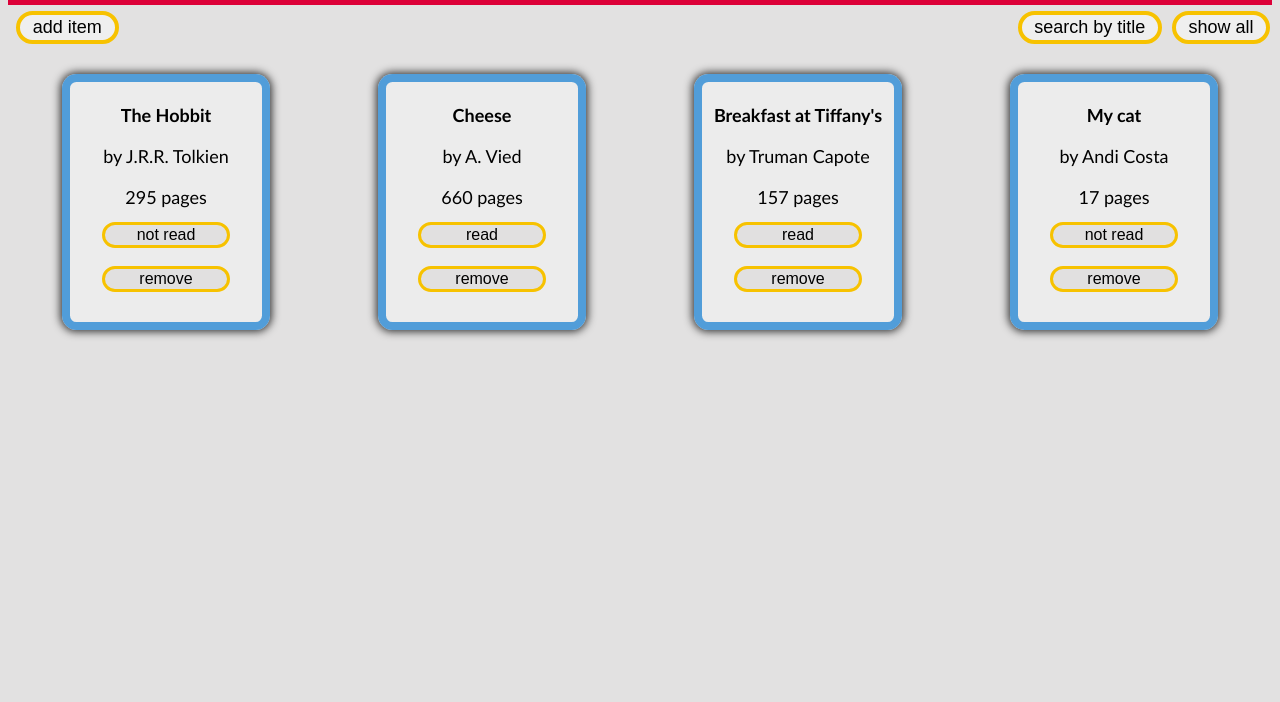
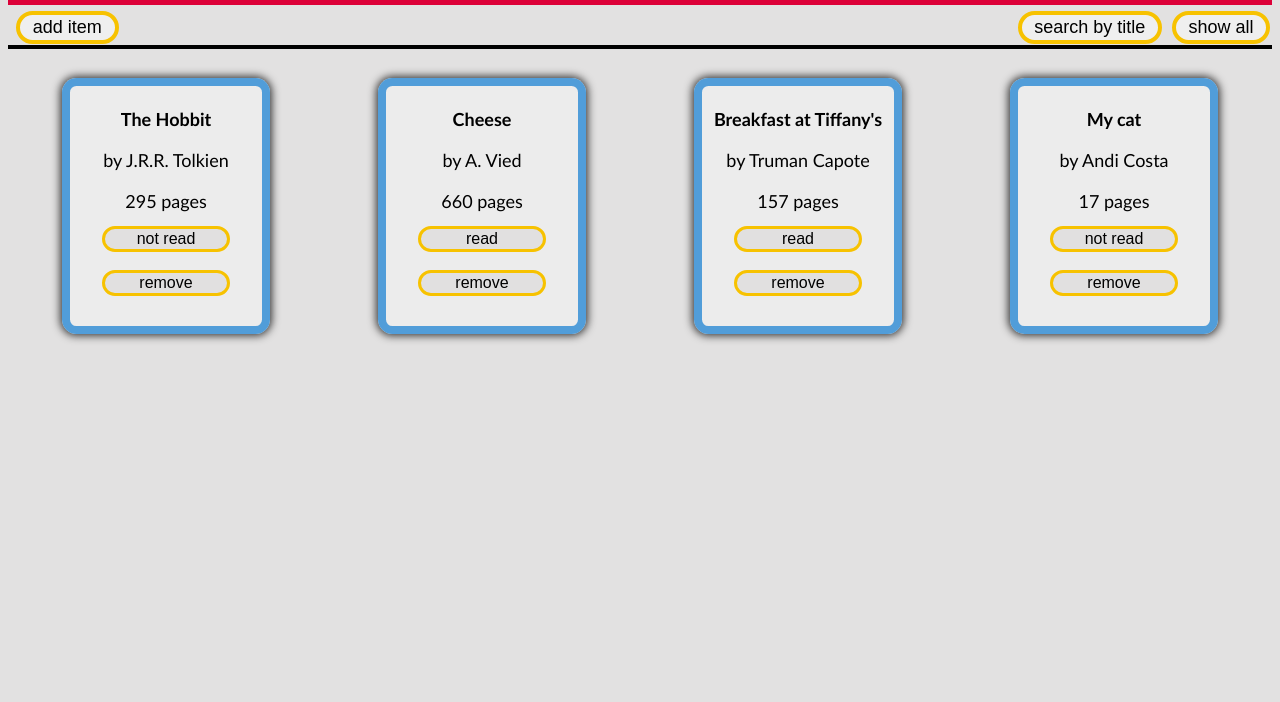
Before and after one commit to GitHubBlues/TOP_Library, a plain HTML site: page index.html in a window 1280 px wide. Shown: the part 98-800 px from the top of the page. Drawn offline with Linux system fonts and the light colour scheme.

Commit message:
changes styling

```diff
--- a/style.css
+++ b/style.css
@@ -51,7 +51,8 @@ body{
 .input-form{
     display: flex;
     flex-direction: column;
-    margin: 0rem 4rem;
+    margin: 0rem;
+    border: 2px solid black;
 }
 
 #box-title,
```
